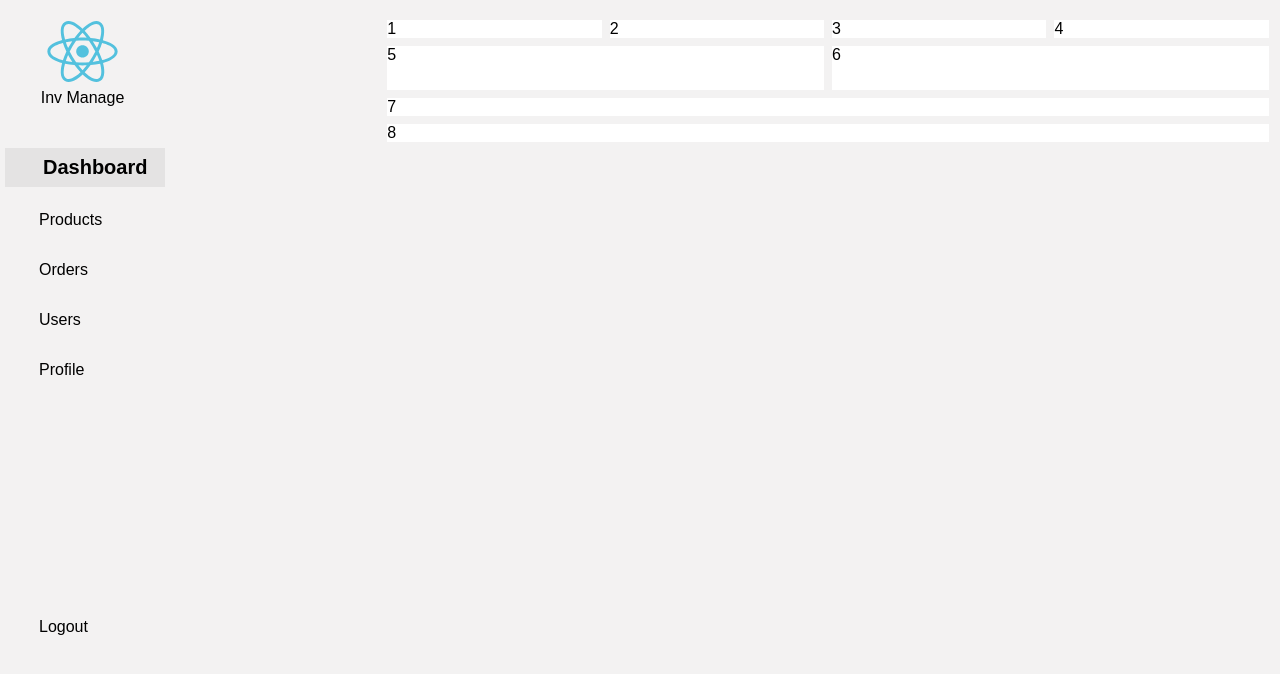
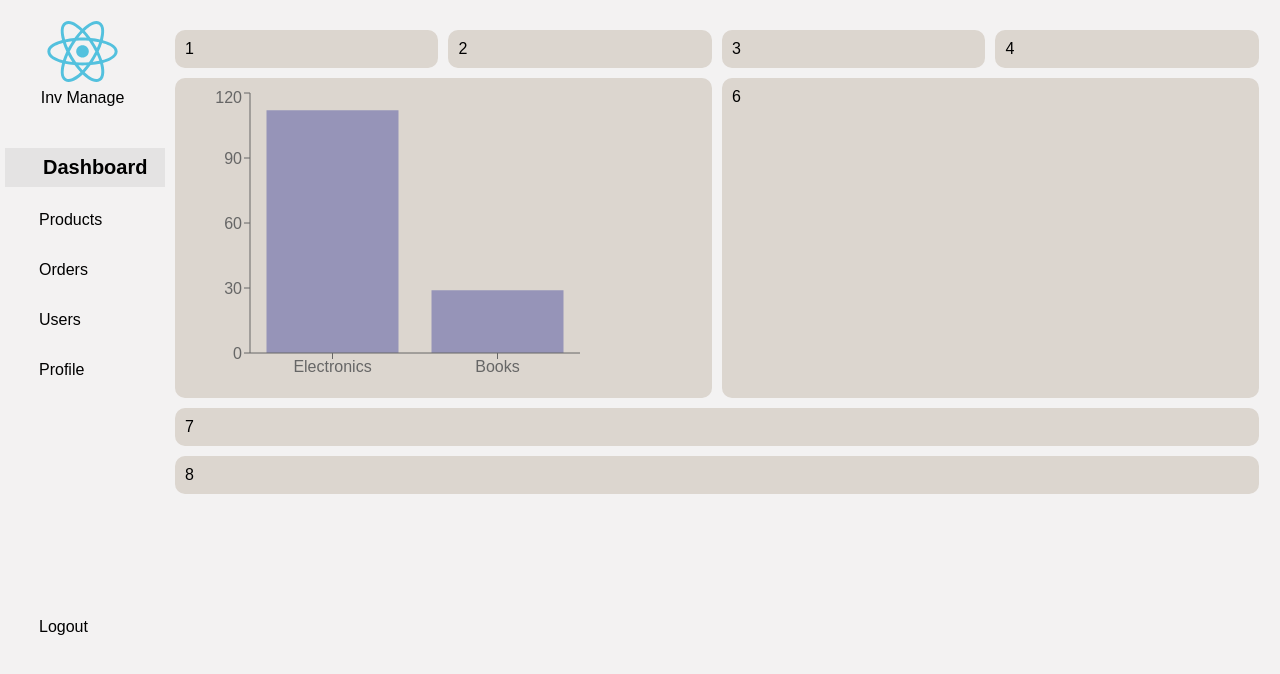
Before and after one commit to Yjsd121/inventory-manage, a React (Vite) app in the folder Inventory-Manage-frontend/: page / in a window 1280 px wide. Shown: the top 674 px of the page. Built offline with nearby package versions, Linux system fonts and the light colour scheme; some icons are missing.

Commit message:
First chart created improving Dashboard

```diff
--- a/Inventory-Manage-frontend/package.json
+++ b/Inventory-Manage-frontend/package.json
@@ -25,6 +25,7 @@
     "primereact": "^10.9.7",
     "react": "19.2.3",
     "react-dom": "19.2.3",
+    "recharts": "^3.8.0",
     "standard": "17.1.2"
   }
 }
--- a/Inventory-Manage-frontend/src/Dashboard/Dashboard.css
+++ b/Inventory-Manage-frontend/src/Dashboard/Dashboard.css
@@ -1,57 +1,47 @@
-.parent {
+.dashboard {
   display: grid;
-  grid-template-columns: repeat(5, 1fr);
-  grid-template-rows: repeat(5, 1fr);
-  gap: 8px;
+  grid-template-columns: repeat(4, 1fr);
+  grid-template-rows: auto auto auto auto;
+  gap: 10px;
+
+  width: 100%;
+  height: 100%;
+  padding: 10px;
+  box-sizing: border-box;
 }
 
-.div1 {
-  background-color: rgb(255, 255, 255);
-  grid-column-start: 2;
+/* Estilo base */
+.card {
+  background: #dcd6cf;
+  border-radius: 10px;
+  padding: 10px;
 }
 
-.div2 {
-  background-color: rgb(255, 255, 255);
-  grid-column-start: 3;
+/* Fila 1 */
+.c1 { grid-column: 1; grid-row: 1; }
+.c2 { grid-column: 2; grid-row: 1; }
+.c3 { grid-column: 3; grid-row: 1; }
+.c4 { grid-column: 4; grid-row: 1; }
 
+/* Fila 2 (grandes) */
+.c5 {
+  grid-column: 1 / 3;
+  grid-row: 2;
 }
 
-.div3 {
-  background-color: rgb(255, 255, 255);
-  grid-column-start: 4;
+.c6 {
+  grid-column: 3 / 5; /* ocupa 2 columnas */
+  grid-row: 2;
 }
 
-.div4 {
-  background-color: rgb(255, 255, 255);
-  grid-column-start: 5;
+/* Fila 3 */
+.c7 {
+  grid-column: 1 / 5;
+  grid-row: 3;
 }
 
-.div5 {
-  background-color: rgb(255, 255, 255);
-  grid-column: span 2 / span 2;
-  grid-row: span 2 / span 2;
-  grid-column-start: 2;
-  grid-row-start: 2;
+/* Fila 4 */
+.c8 {
+  grid-column: 1 / 5;
+  grid-row: 4;
 }
-
-.div6 {
-  background-color: rgb(255, 255, 255);
-  grid-column: span 2 / span 2;
-  grid-row: span 2 / span 2;
-  grid-column-start: 4;
-  grid-row-start: 2;
-}
-
-.div7 {
-  background-color: rgb(255, 255, 255);
-  grid-column: span 4 / span 4;
-  grid-column-start: 2;
-  grid-row-start: 4;
-}
-
-.div8 {
-  background-color: rgb(255, 255, 255);
-  grid-column: span 4 / span 4;
-  grid-column-start: 2;
-  grid-row-start: 5;
-}
--- a/Inventory-Manage-frontend/src/Dashboard/Dashboard.jsx
+++ b/Inventory-Manage-frontend/src/Dashboard/Dashboard.jsx
@@ -1,16 +1,22 @@
 import './Dashboard.css'
+import MyChart from './charts/TotalProducts'
 
-export function Dashboard() {
+export function Dashboard({ endpoint }) {
+
   return (
-    <div class="parent">
-      <div class="div1">1</div>
-      <div class="div2">2</div>
-      <div class="div3">3</div>
-      <div class="div4">4</div>
-      <div class="div5">5</div>
-      <div class="div6">6</div>
-      <div class="div7">7</div>
-      <div class="div8">8</div>
+    <div className="dashboard">
+      <div className="card c1">1</div>
+      <div className="card c2">2</div>
+      <div className="card c3">3</div>
+      <div className="card c4">4</div>
+
+      <div className="card c5">
+        <MyChart></MyChart>
+      </div>
+
+      <div className="card c6">6</div>
+      <div className="card c7">7</div>
+      <div className="card c8">8</div>
     </div>
   )
 }
--- /dev/null
+++ b/Inventory-Manage-frontend/src/Dashboard/charts/TotalProducts.jsx
@@ -0,0 +1,17 @@
+import { BarChart, Bar, XAxis, YAxis, Tooltip } from 'recharts';
+
+const data = [
+  { Category: 'Electronics', Total: 112 },
+  { Category: 'Books', Total: 29 }
+];
+
+export default function MyChart() {
+  return (
+    <BarChart width={400} height={300} data={data}>
+      <XAxis dataKey="Category" />
+      <YAxis />
+      <Tooltip />
+      <Bar dataKey="Total" fill="#9694b8" />
+    </BarChart>
+  );
+}
--- a/Inventory-Manage-frontend/src/Products/Cards.css
+++ b/Inventory-Manage-frontend/src/Products/Cards.css
@@ -37,6 +37,7 @@
   display: grid;
   grid-template-columns: repeat(auto-fill, minmax(220px, 1fr));
   gap: 1.5rem;
+  max-height: 650px;
 }
 .other{
   display: flex;
--- a/Inventory-Manage-frontend/src/Products/Cards.jsx
+++ b/Inventory-Manage-frontend/src/Products/Cards.jsx
@@ -37,7 +37,7 @@ export function ShowCards({ endpoint }) {
 
   return (
     <div className='show'>
-      <h2>Inventory</h2>
+      <h2>INVENTARIO</h2>
       <div className='color'>
         <SearchBar
           endpoint={endpoint}
--- a/Inventory-Manage-frontend/src/Router/Vistas.jsx
+++ b/Inventory-Manage-frontend/src/Router/Vistas.jsx
@@ -12,7 +12,7 @@ export function Vistas({ valor }) {
   if (valor === "Dashboard") {
     return (
       <div className='Right'>
-        <Dashboard />
+        <Dashboard endpoint={valor}/>
       </div>)
   } else if (valor === "Products") {
     return (
--- a/Inventory-Manage-frontend/src/orders/Orders.jsx
+++ b/Inventory-Manage-frontend/src/orders/Orders.jsx
@@ -44,7 +44,7 @@ export function ShowOrders({ endpoint }) {
         <div className='ShowElements Orders'>
           <Orders orderss={SelectedData} selectedfilters={selectedfilters} />
         </div>
-        <button>Create Order</button>
+
       </div>
     </section>
   )
```
Also changed, not shown: Inventory-Manage-frontend/src/utils/Datachats.jsx (added, +25 -0 lines), 2 other files (tests, documents, lock files or other folders).
